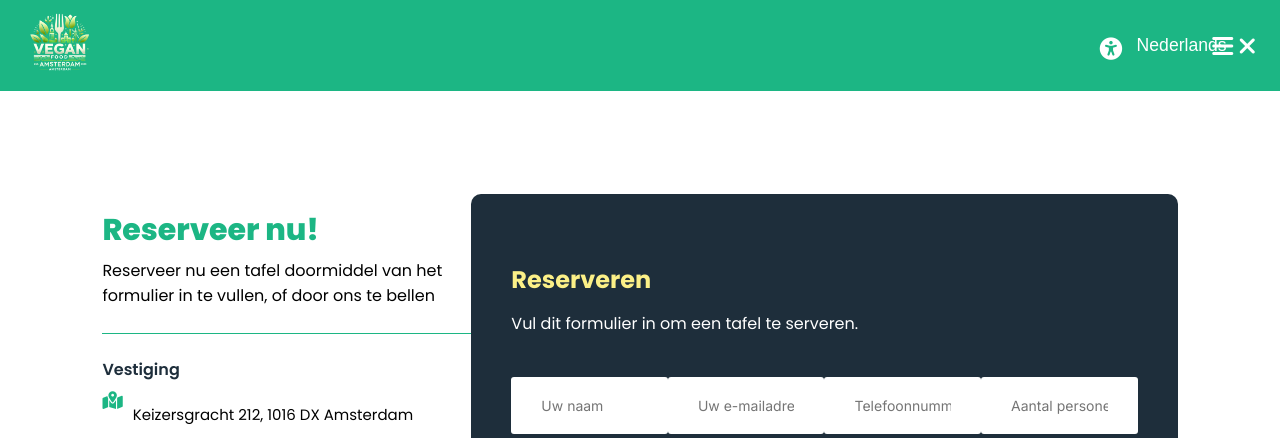
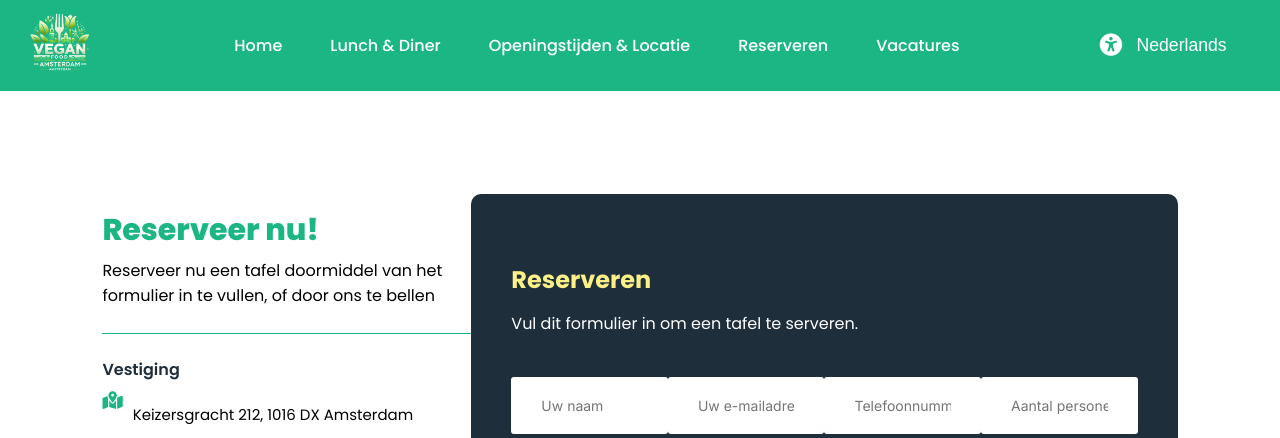
Before and after one commit to ala-dishdev/lo4e-swd5-5groep4, a PHP site: page /reserveren.php in a window 1280 px wide. Shown: the top 438 px of the page. Run offline with PHP 8.4, Linux system fonts and the light colour scheme; some libraries are stand-ins or nearby versions.

Commit message:
aangepaste css

```diff
--- a/Periode3-ProjectDishDev/css/style.css
+++ b/Periode3-ProjectDishDev/css/style.css
@@ -685,3 +685,95 @@ mark {
     cursor: pointer;
     color: #ffffff;
 }
+
+
+/* FOOTER */
+
+footer {
+    padding: 5vw 4vw 0vw 0vw;
+    background-image: linear-gradient(rgba( 30, 46, 59, 0.99),rgba(30,46,59, 0.99)), url("/images/background.png");
+    height: 1100px;
+    background-color: #a80000;
+    background-position: bottom;
+    display: flex;
+    justify-content: space-around;
+    align-items: flex-start;
+    flex-wrap: wrap;
+}
+
+.footer-col img {
+    height: 100px;
+}
+
+.footer-col {
+    width: 320px;
+}
+
+.footer-col h4 {
+    color: var(--primary-color);
+    font-family: 'Pacifico';
+    font-size: 24px;
+    font-weight: 300;
+}
+
+.footer-col li, a  {
+    list-style: none;
+    text-decoration: none;
+    margin-bottom: 8px;
+}
+
+.footer-col, a {
+    color: var(--tekst-color);
+        transition: 0.3s ease;
+}
+
+.footer-col .tijd  {
+    color: var(--highlights-color);
+    margin-top: -20px;
+}
+
+.footer-col a:hover {
+    color: var(--highlights-color);
+    padding-left: 6px;
+    transition: 0.3s ease;
+}
+
+@media (min-width: 768px) {
+
+    /* NAVIGATIE BAR */
+    .hamburger {
+        display: none;
+    }
+
+    .nav-links {
+        display: flex;
+        justify-content: space-between;
+        align-items: center;
+    }
+
+    nav{
+        display: flex;
+        justify-content: space-between;
+        align-items: center;
+    }
+
+    .nav-right{
+        display: flex;
+    }
+
+
+    /* FOOTER */
+    footer {
+        padding: 5vw 0vw 0vw 2vw;
+        height: 80vh;
+        display: flex;
+    }
+
+    .footer-col {
+        width: 340px;
+    }
+
+    .footer-col img {
+        height: 10vw;
+    }
+}
--- a/Periode3-ProjectDishDev/footer.php
+++ b/Periode3-ProjectDishDev/footer.php
@@ -30,6 +30,7 @@
             <h4>Openingstijden</h4>
             <article class="tijd">
                 <p>Maandag - Zaterdag: 09:00 - 22:00</p>
+                <br>
             </article>
             <article class="tijd">
                 <p>Zondag: 10:00 - 20:00</p>
--- a/Periode3-ProjectDishDev/index.php
+++ b/Periode3-ProjectDishDev/index.php
@@ -24,7 +24,7 @@
     <!-- Favicon kleine afbeelding die wordt weergegeven in de browser-tabbladen -->
     <link rel="icon" href="images/beeldmerk_logo_vegan_food.png" type="image/x-icon">
     <!-- Link naar stylesheet -->
-    <link rel="stylesheet" href="css/style-NOAH.css">
+    <link rel="stylesheet" href="css/style.css">
     <!-- Link naar overige -->
     <link rel="stylesheet" type="text/css"
         href="https://fonts.googleapis.com/css2?family=Poppins:wght@300;400;500;600;700&display=swap">
--- a/Periode3-ProjectDishDev/reserveren.php
+++ b/Periode3-ProjectDishDev/reserveren.php
@@ -24,7 +24,7 @@
     <!-- Favicon kleine afbeelding die wordt weergegeven in de browser-tabbladen -->
     <link rel="icon" href="images/beeldmerk_logo_vegan_food.png" type="image/x-icon">
     <!-- Link naar stylesheet -->
-    <link rel="stylesheet" href="css/style-NOAH.css">
+    <link rel="stylesheet" href="css/style.css">
     <!-- Link naar overige -->
     <link rel="stylesheet" type="text/css"
         href="https://fonts.googleapis.com/css2?family=Poppins:wght@300;400;500;600;700&display=swap">
```
